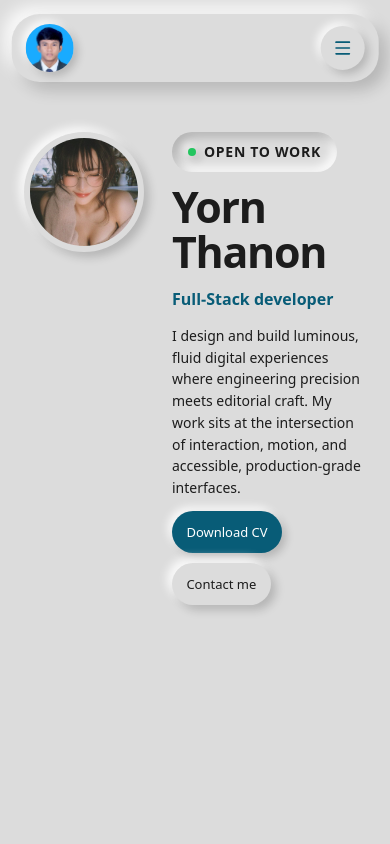
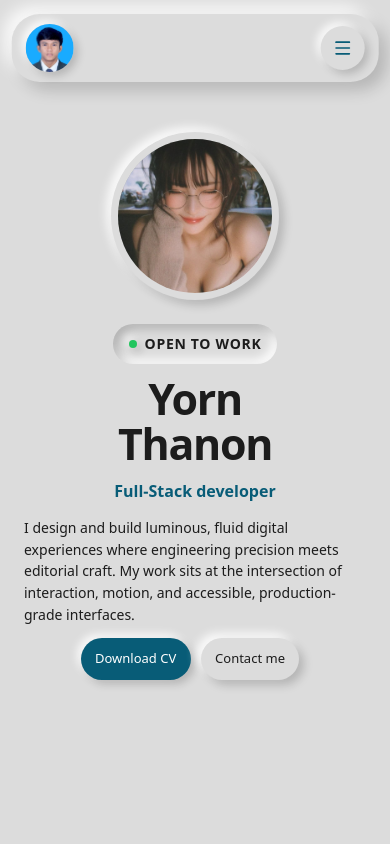
Before and after one commit to yornthanon/myportfolio, a React (Vite) app: page / in a window 390 px wide. Shown: the top 844 px of the page. Built offline with nearby package versions, Linux system fonts and the light colour scheme.

Commit message:
Improve mobile home layout

```diff
--- a/src/index.css
+++ b/src/index.css
@@ -356,32 +356,33 @@ body {
 
 @media (max-width: 640px) {
   .hero-grid {
-    grid-template-columns: 128px minmax(0, 1fr);
-    gap: 20px;
-    align-items: start;
+    grid-template-columns: 1fr;
+    gap: 24px;
+    align-items: center;
     min-height: auto;
   }
 
   .hero-photo {
-    order: 0;
+    order: -1;
     height: auto;
     margin: 0;
     padding: 0;
-    align-items: flex-start;
+    align-items: center;
   }
 
   .hero-photo-disc {
-    width: 120px !important;
-    height: 120px !important;
-    padding: 6px !important;
+    width: 168px !important;
+    height: 168px !important;
+    padding: 7px !important;
     box-shadow: var(--shadow-raised-mobile) !important;
   }
 
   .hero-text {
-    align-items: flex-start;
-    text-align: left;
+    align-items: center;
+    text-align: center;
     gap: 0.75rem;
     min-width: 0;
+    width: 100%;
   }
 
   .hero-name {
@@ -398,8 +399,9 @@ body {
   }
 
   .hero-buttons {
-    justify-content: flex-start;
+    justify-content: center;
     gap: 0.625rem;
+    width: 100%;
   }
 
   .hero-buttons .btn {
```
